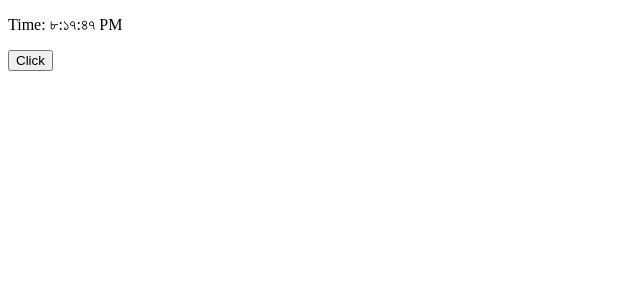
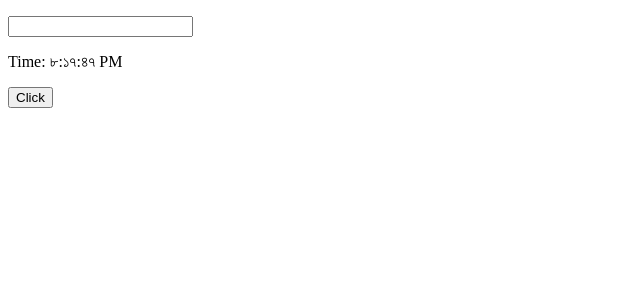
Before and after one commit to Ujjal-ENG/my-app, a React (Create React App) app: page / in a window 1280 px wide. Shown: the top 300 px of the page, without its empty margins (0-640 px from the left). Built offline with nearby package versions, Linux system fonts and the light colour scheme.

Commit message:
useEffect() dependency check

```diff
--- a/src/Components/MyComponent.js
+++ b/src/Components/MyComponent.js
@@ -3,6 +3,7 @@
 const MyComponent = () => {
   const [count, setCount] = useState(1);
   const [date, setDate] = useState(new Date());
+  const [text, setText] = useState('');
 
   const addClick = () => {
     setCount((prevState) => prevState + 1);
@@ -14,10 +15,15 @@
   useEffect(() => {
     document.title = `Clicked ${count} times`;
     setInterval(tick, 1000);
-  });
+  },[count]);
+
+
 
   return (
     <>
+      <p>
+        <input type="text" value={text} onChange={(e)=>setText(e.target.value)} />
+      </p>
       <p>Time: {date.toLocaleTimeString('bn-BD')}</p>
       <p></p>
       <button type="button" onClick={addClick}>
```
